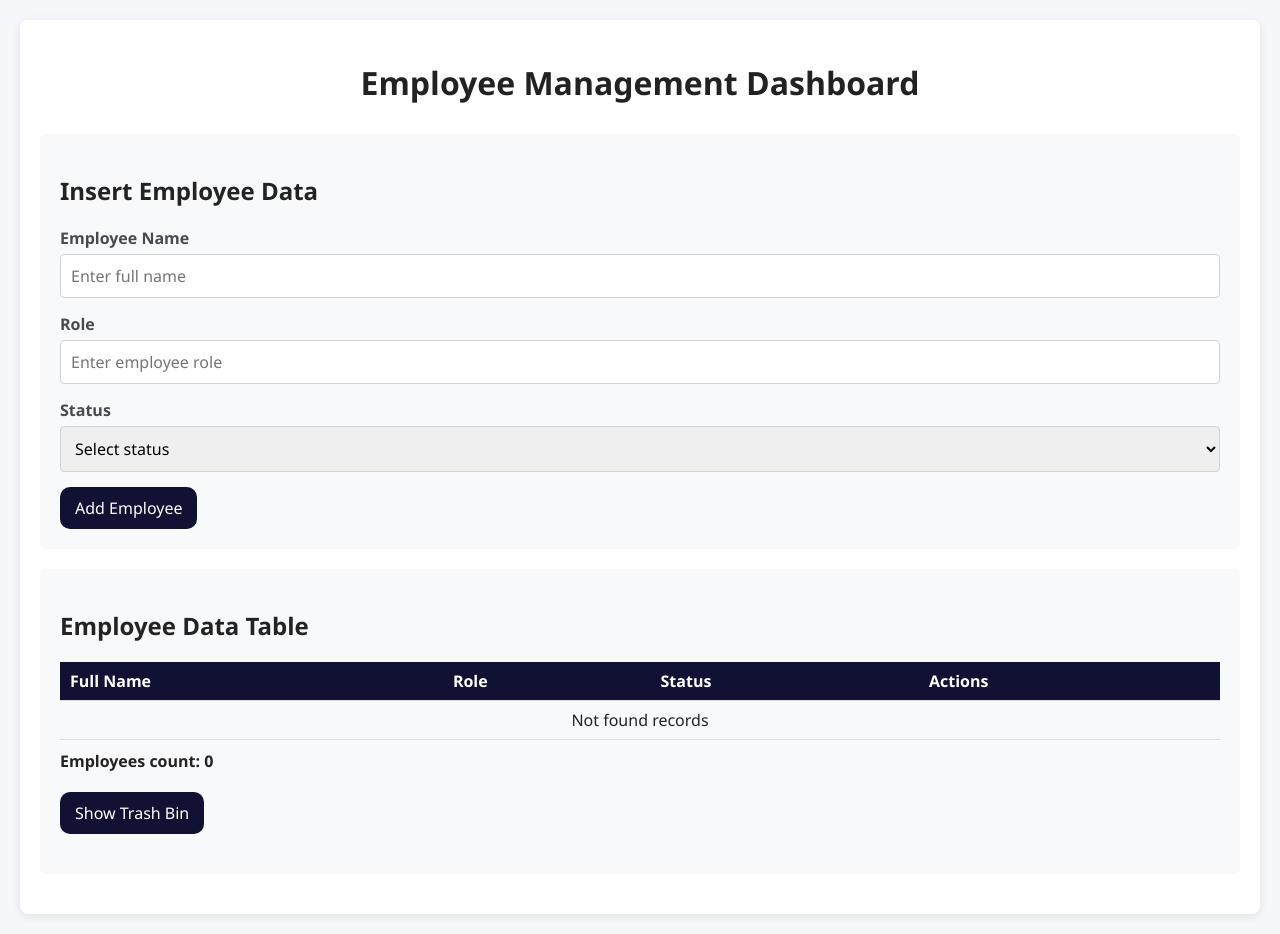
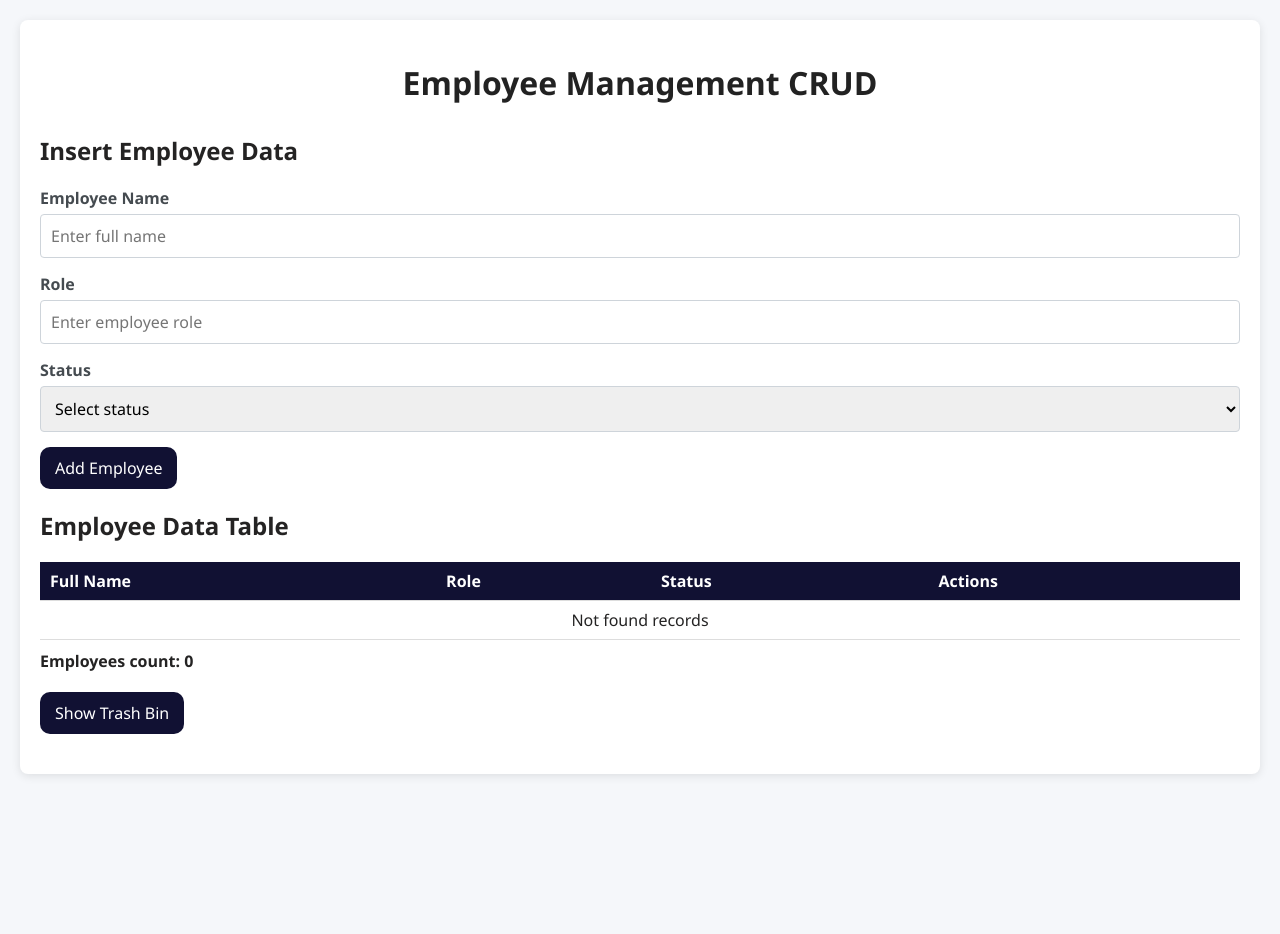
Before and after one commit to SalahAli2023/employee-management-dashboard, a plain HTML site: page index.html in a window 1280 px wide. After the commit the page ends 800 px from the top, so only its background shows below. Drawn offline with Linux system fonts and the light colour scheme.

Commit message:
add screenshot for page

```diff
--- a/index.html
+++ b/index.html
@@ -9,22 +9,27 @@
 
 <body>
     <div class="container">
-        <h1>Employee Management Dashboard</h1>
-        <div class="second-container">
+        <h1>Employee Management CRUD</h1>
+
+        <!-- Form Section -->
+        <div class="section-container">
             <h2>Insert Employee Data</h2>
             <form id="employeeForm">
+                <!-- name -->
                 <div class="form-group">
                     <label for="name">Employee Name</label>
                     <input type="text" name="nm" id="name"  placeholder="Enter full name">
                     <div id="nameErrorMsg" class="error">Please enter a valid name (letters only)</div>
                 </div>
 
+                <!-- role -->
                 <div class="form-group">
                     <label for="role">Role</label>
                     <input type="text" id="role" placeholder="Enter employee role">
                     <div id="roleErrorMsg" class="error">Please enter a valid role</div>
                 </div>
 
+                <!-- status -->
                 <div class="form-group">
                     <label for="status">Status</label>
                     <select class="status">
@@ -36,11 +41,11 @@
                     <div id="statusErrorMsg" class="error">Please select a status</div>
                 </div>
 
-                <button type="submit" id="addEmployeeBtN">Add Employee</button>
+                <button type="submit" id="addEmployeeBtn">Add Employee</button>
             </form>
         </div>
-
-        <div  class="second-container" >
+        <!-- Table Section -->
+        <div  class="section-container" >
             <h2>Employee Data Table</h2>
             <table id="employeeTable">
                 <thead>
@@ -59,7 +64,7 @@
             <button class="show-trash-btn" id="showTrashBtn">Show Trash Bin</button>
         </div>
 
-
+        <!-- Trash Bin Section -->
         <div class="trash-container" id="trashContainer">
             <h2>Trash Bin</h2>
             <table id="trashTable">
```
Also changed, not shown: screenshot.JPG (added).
